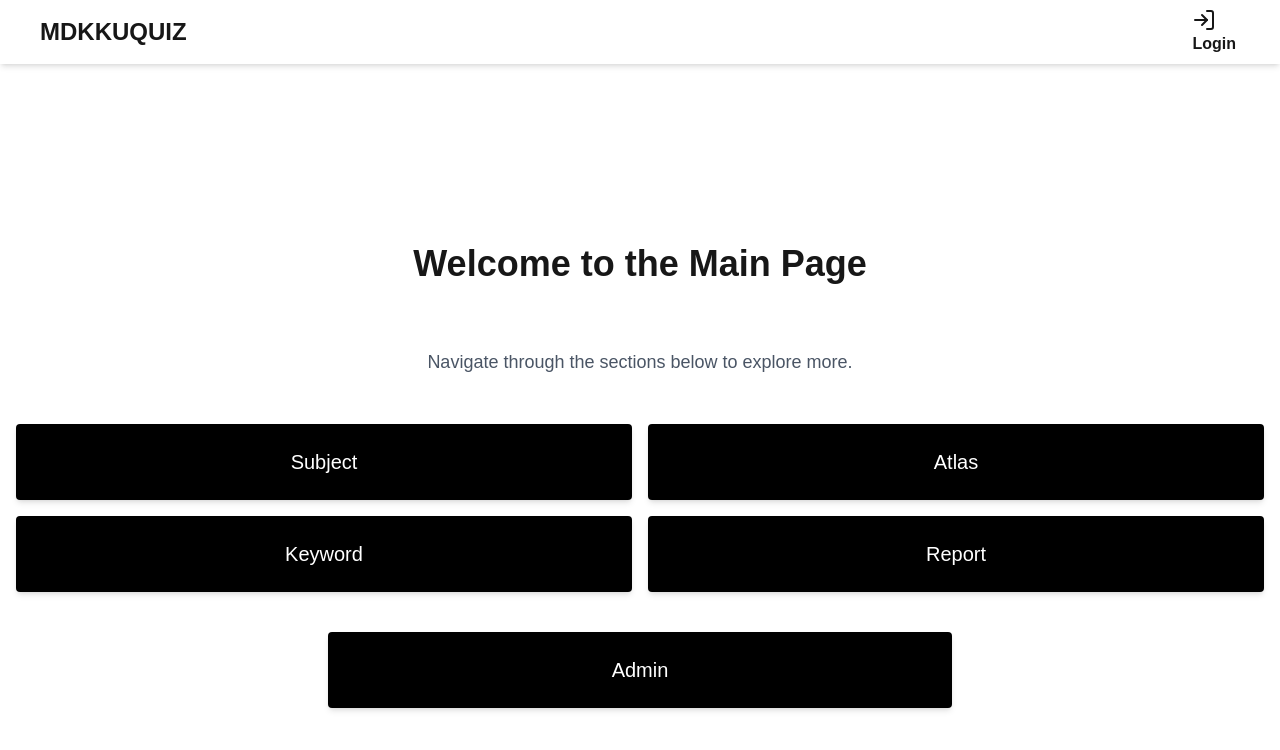
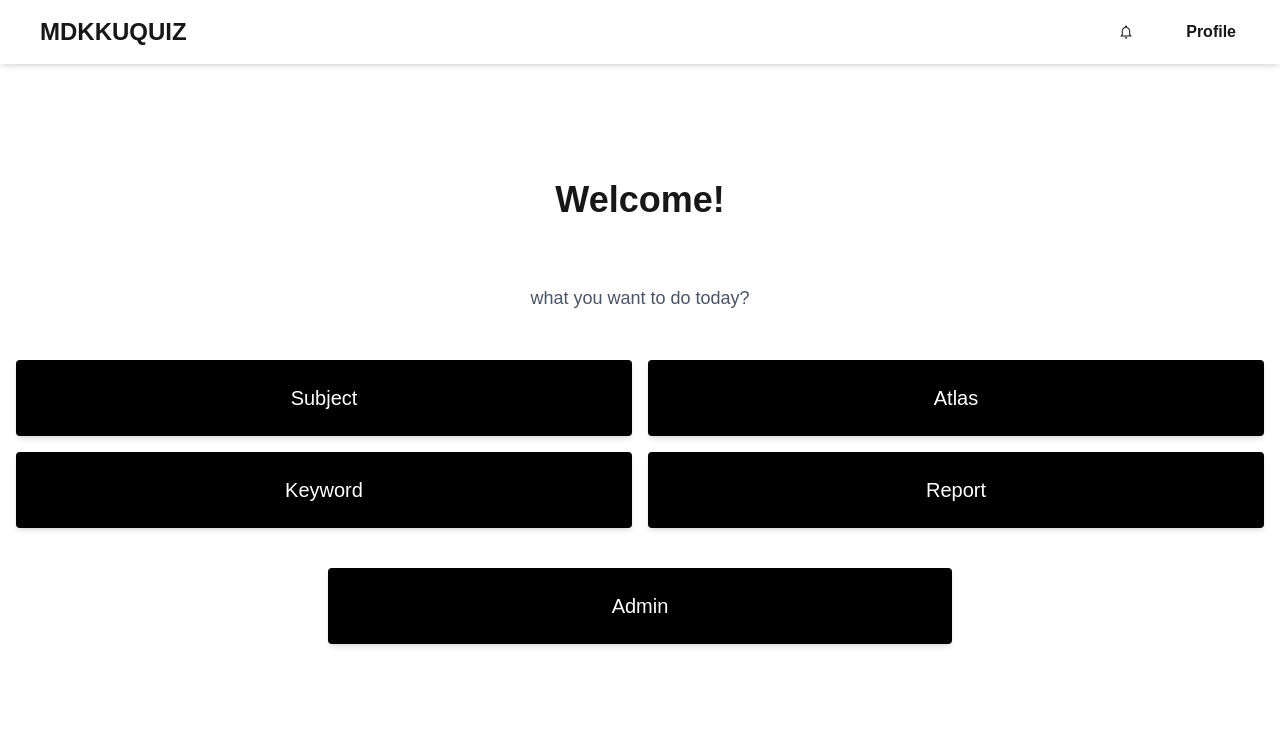
Before and after one commit to panascha/MDKKUQUIZ, a Next.js app: page /main in a window 1280 px wide. Shown: the top 750 px of the page. Built offline with nearby package versions, Linux system fonts and the light colour scheme; no server answers; sample sign-in values are in the browser's storage.

Commit message:
protect page from guest

```diff
--- a/src/app/main/page.tsx
+++ b/src/app/main/page.tsx
@@ -1,21 +1,25 @@
+"use client"
 import React from 'react';
 import Link from 'next/link';
 import Navbar from '@/components/Navbar';
+import ProtectedPage from '@/components/ProtectPage';
+import { useUser } from '@/hooks/useUser';
 
 const Main = () => {
+    const { user } = useUser();
     return (
-        <>
+        <ProtectedPage>
             <Navbar/>
             <div className="container mx-auto flex flex-col items-center justify-center min-h-screen gap-4">
                 <div className="flex items-center justify-center m-8">
-                    <h1 className="text-4xl font-bold text-center">Welcome to the Main Page</h1>
+                    <h1 className="text-4xl font-bold text-center">Welcome!</h1>
                 </div>
                 <div className="flex items-center justify-center m-4">
-                    <p className="text-lg text-gray-600 text-center">Navigate through the sections below to explore more.</p>
+                    <p className="text-lg text-gray-600 text-center">what you want to do today?</p>
                 </div>
 
                 <div className="grid grid-cols-1 sm:grid-cols-2 lg:grid-cols-2 gap-4 w-full left-0 right-0 top-0 bottom-0 p-4">
-                    <Link href="/subjects" className="box bg-black text-white text-center text-xl p-6 rounded shadow-md hover:bg-secondary transition duration-300 ease-in-out">
+                    <Link href="/subjects" className="box bg-black text-white text-center text-xl p-6 rounded shadow-md hover:bg-blue-800 transition duration-300 ease-in-out">
                         Subject
                     </Link>
                     <Link href="/atlas" className="box bg-black text-white text-center text-xl p-6 rounded shadow-md hover:bg-green-600 transition duration-300 ease-in-out">
@@ -34,7 +38,7 @@ const Main = () => {
                     </Link>
                 </div>
             </div>
-        </>
+        </ProtectedPage>
     );
 };
 
--- a/src/components/Navbar.tsx
+++ b/src/components/Navbar.tsx
@@ -1,15 +1,9 @@
 'use client'
 import React from 'react'
-import Image from 'next/image';
-import { FrontendRoutes } from "@/config/apiRoutes";
-import { useContext } from 'react'
 import { useUser } from "@/hooks/useUser";
-import { Role_type } from "@/config/role";
 import { FaBars } from "react-icons/fa";
 import { FaXmark } from 'react-icons/fa6';
 import { IoMdNotificationsOutline } from "react-icons/io";
-import { useRouter } from 'next/navigation';
-import { LogInIcon } from 'lucide-react';
 import toast from "react-hot-toast";
 
 export default function Navbar() {
@@ -31,8 +25,6 @@ export default function Navbar() {
         },
         );
     };
-    const router = useRouter();
-
     const [isMenuOpen, setIsMenuOpen] = React.useState(false);
     const toggleMenu = () => {
         setIsMenuOpen(!isMenuOpen);
@@ -45,7 +37,7 @@ export default function Navbar() {
 
 
     return (
-        <div className='flex top-0 left-0 w-full z-200'>
+        <div className='fixed top-0 left-0 w-full z-200'>
             {/* Navbar */}
             <nav className="flex w-full items-center justify-between h-16 px-6 bg-white shadow-md">
                 <div className="flex gap-2 items-center">
@@ -56,8 +48,6 @@ export default function Navbar() {
                 </div>
 
                 <div className="hidden lg:flex gap-4 items-center">
-                    {user ? (
-                        <>
                     <button className="text-base font-semibold py-3 px-4 hover:bg-gray-100 rounded transition duration-300 ease-in-out">
                         <IoMdNotificationsOutline />
                     </button>
@@ -75,13 +65,6 @@ export default function Navbar() {
                             </div>
                         )}
                     </div>
-                        </>
-                    ) : (
-                        <button className="text-base font-semibold py-2 px-5 rounded hover:bg-gray-100" onClick={() => router.push(FrontendRoutes.LOGIN)}>
-                            <LogInIcon />
-                            <>Login</>
-                        </button>
-                    )}
                 </div>
                 {/* for mobile */}
                 <div className='lg:hidden block items-center'>
--- /dev/null
+++ b/src/components/ProtectPage.tsx
@@ -0,0 +1,20 @@
+"use client";
+import { useSession } from "next-auth/react";
+import { redirect } from "next/navigation";
+import { FrontendRoutes } from "@/config/apiRoutes";
+import React from "react";
+
+const ProtectedPage = ({ children }: { children: React.ReactNode }) => {
+  const { data: session, status } = useSession();
+
+  if (status === "loading") return <p>Loading...</p>;
+
+  if (!session) {
+    redirect(FrontendRoutes.HOMEPAGE);
+    return null; // Prevent further rendering
+  }
+
+  return <>{children}</>;
+};
+
+export default ProtectedPage;
--- a/src/hooks/useUser.ts
+++ b/src/hooks/useUser.ts
@@ -25,7 +25,7 @@ const getUserProfile = async (token: string) => {
  * Custom hook using TanStack Query to fetch and provide user information
  * @returns Query result with user data, loading state, and error
  */
-export const useUser = () => {
+export const  useUser = () => {
   const { data: session } = useSession();
   const queryClient = useQueryClient();
   const router = useRouter();
--- a/src/types/User.d.ts
+++ b/src/types/User.d.ts
@@ -4,6 +4,6 @@ export interface User {
   email: string;
   name: string;
   role: string;
-  tel: string;
+  year: string;
   __v: number;
 }
```
Lines whose indentation alone changed are shown as unchanged.
